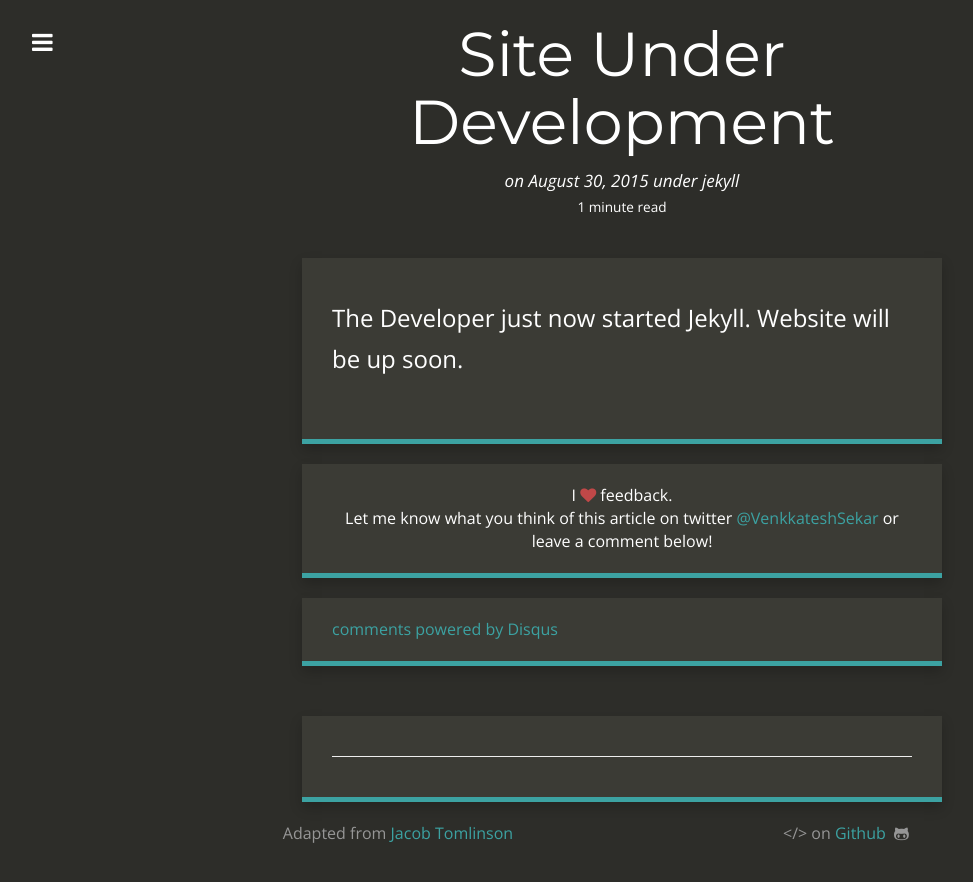
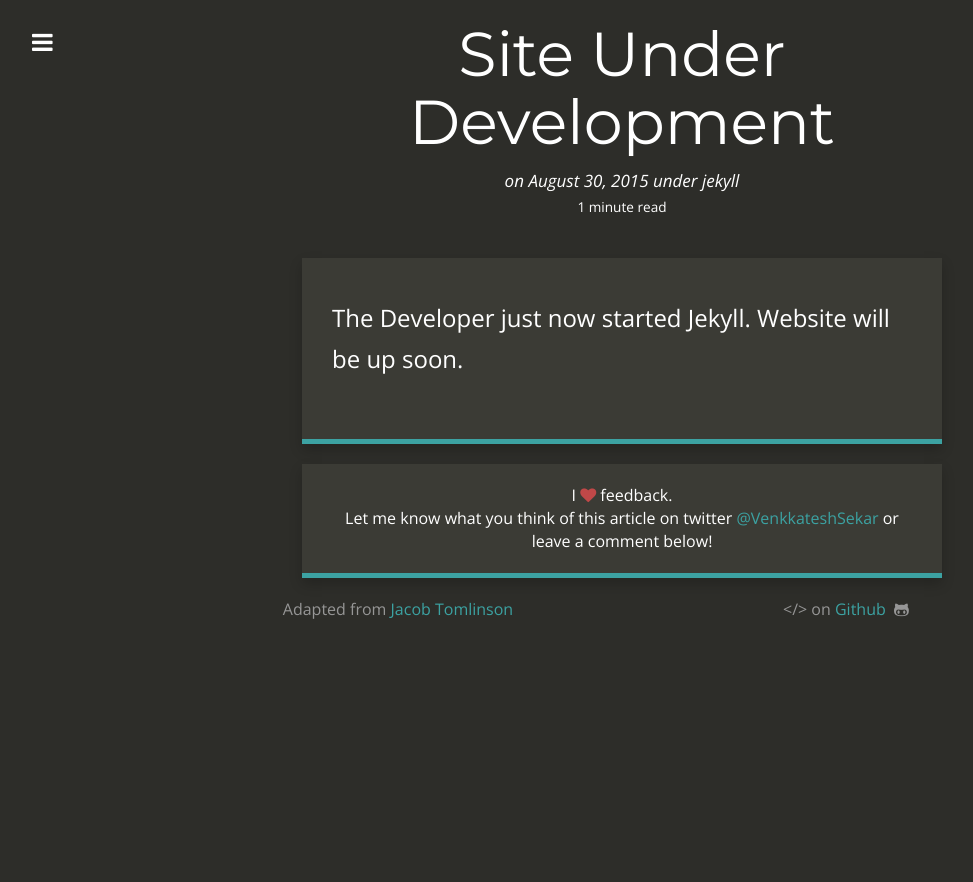
Before and after one commit to Spockuto/spockuto.github.io, a Jekyll site: the page built from _posts/2015-08-30-site-development.markdown, in a window 1280 px wide. Shown: the top 882 px of the page, without its empty margins (18-991 px from the left). Built offline with Jekyll 4.4.1, drawn with Linux system fonts in a browser that asks for light colours; nearby versions of some CDN libraries; Markdown is read by kramdown in place of the engine named in the settings; comment, search, counter and statistics services are not loaded.

Commit message:
Update post.html

```diff
--- a/_layouts/post.html
+++ b/_layouts/post.html
@@ -78,7 +78,7 @@ layout: default
         Let me know what you think of this article on twitter <a href="http://www.twitter.com/{{ site.twitter_username }}">@{{ site.twitter_username }}</a> or leave a comment below!
       </div>
 
-      {% if site.disqus_account %}
+      <!--{% if site.disqus_account %}
       <div class="content-panel comments">
         <div id="disqus_thread">
           <noscript>Please enable JavaScript to view the <a href="http://disqus.com/?ref_noscript">comments powered by Disqus.</a></noscript>
@@ -120,7 +120,7 @@ layout: default
           </p>
           <p class="date">Published {{ page.next.date | date: "%B %-d, %Y" }}</p>
           {% endif %}
-        </div>
+        </div>-->
       </div>
 
     </div>
```
